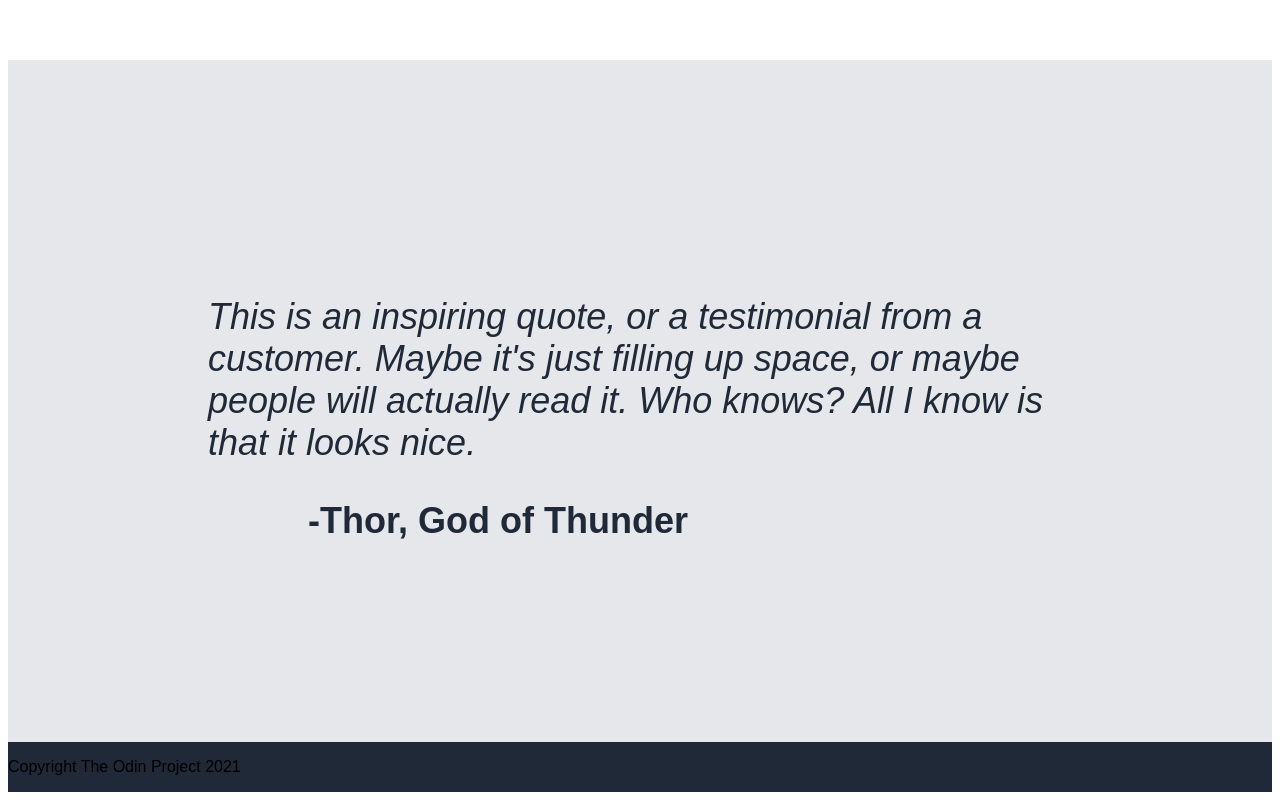
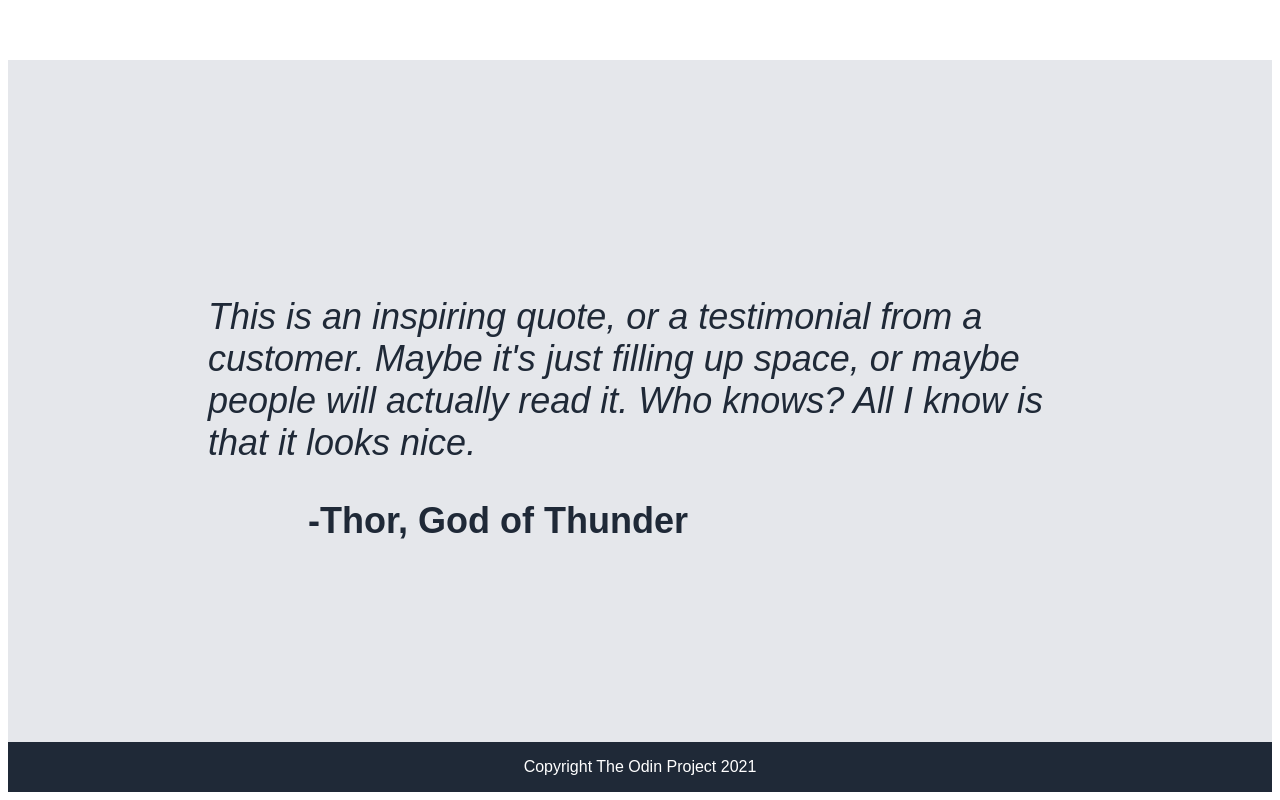
Before and after one commit to jkenton21/odin-landing-page, a plain HTML site: page index.html in a window 1280 px wide. Shown: the part 1080-1880 px from the top of the page. Drawn offline with Linux system fonts and the light colour scheme.

Commit message:
footer section style added

```diff
--- a/style.css
+++ b/style.css
@@ -77,3 +77,9 @@ h2 {
     font-size: 36px;
     color: #1F2937;
 }
+
+.footer {
+    display: flex;
+    justify-content: center;
+    color: white;
+}
```
